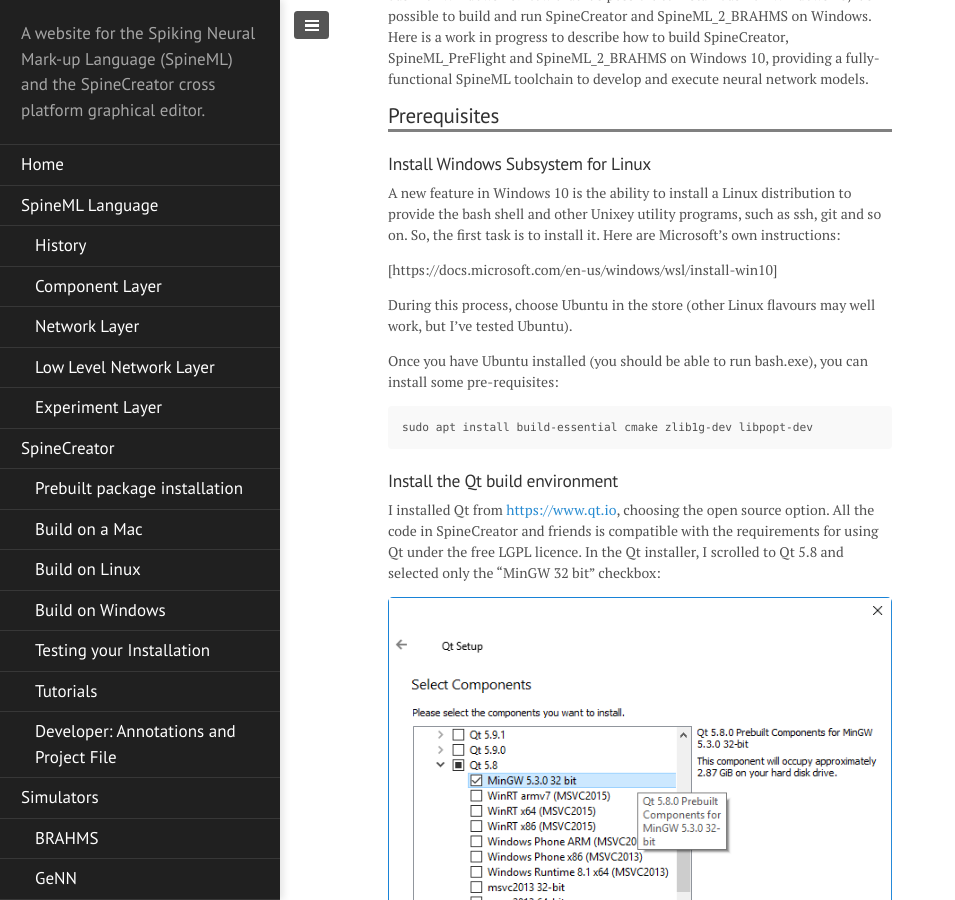
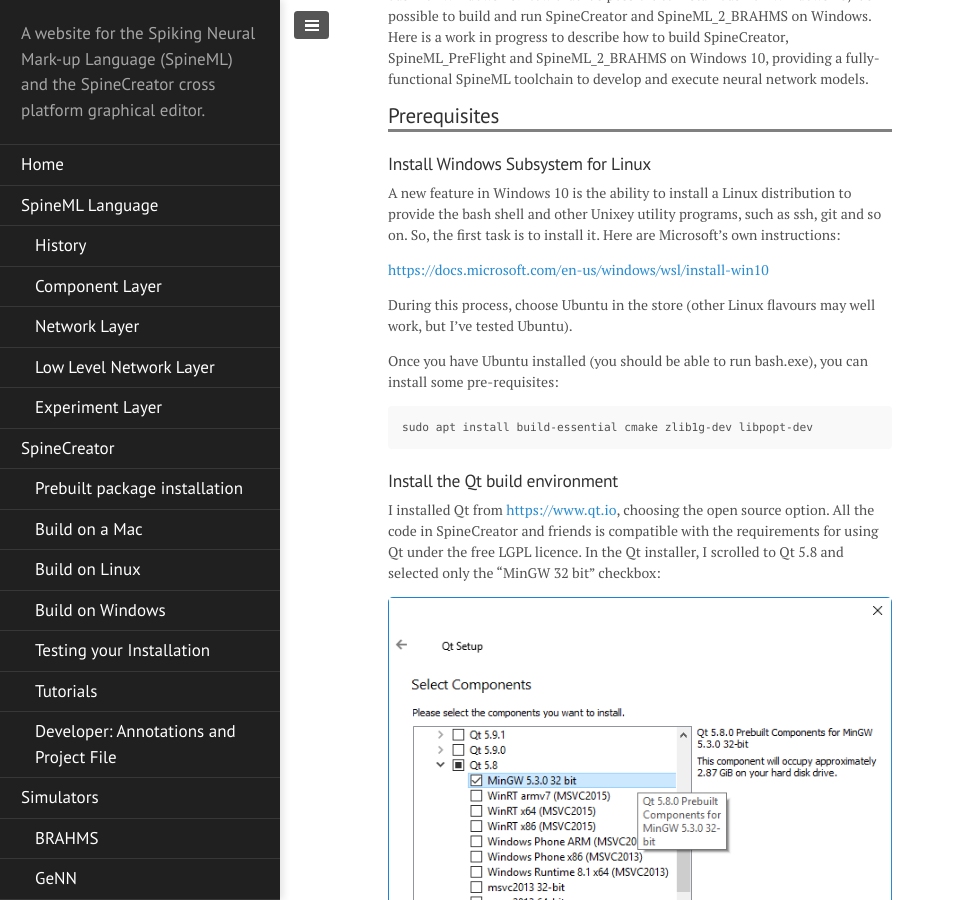
Before and after one commit to SpineML/spineml.github.io, a Jekyll site: the page built from spinecreator/sourcewin/index.md, in a window 1280 px wide and 900 px high, scrolled down 328 px. Shown: the whole window, without its empty margins (0-955 px from the left). Built offline with Jekyll 4.4.1, drawn with Linux system fonts in a browser that asks for light colours; nearby versions of some CDN libraries; library files that are not in the unit come from our copies; some of the changed lines change nothing that is shown.

Commit message:
WIP  links etc

```diff
--- a/spinecreator/sourcewin/index.md
+++ b/spinecreator/sourcewin/index.md
@@ -29,7 +29,7 @@
 programs, such as ssh, git and so on. So, the first task is to install
 it. Here are Microsoft's own instructions:
 
-[https://docs.microsoft.com/en-us/windows/wsl/install-win10]
+[https://docs.microsoft.com/en-us/windows/wsl/install-win10](https://docs.microsoft.com/en-us/windows/wsl/install-win10)
 
 During this process, choose Ubuntu in the store (other Linux flavours
 may well work, but I've tested Ubuntu).
```
